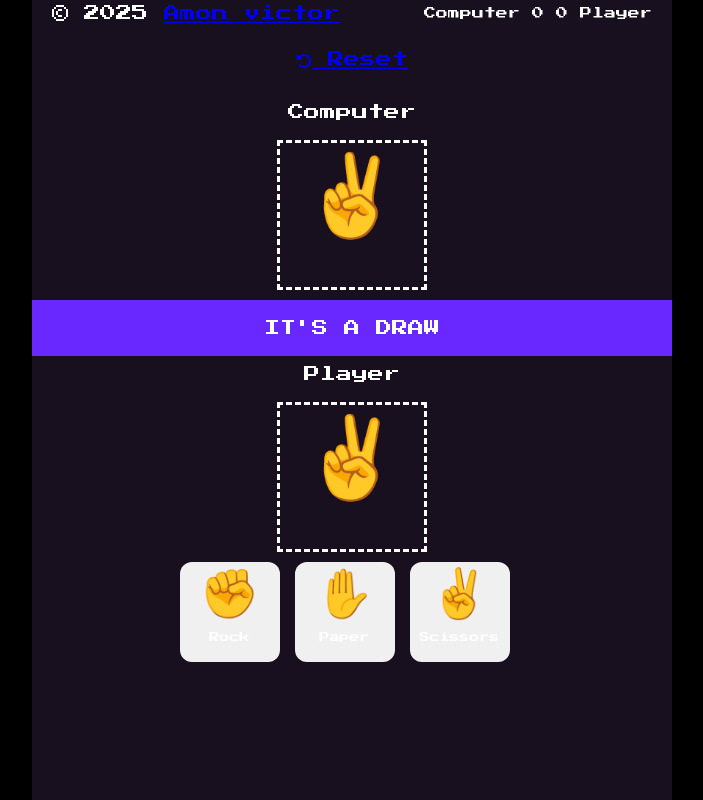
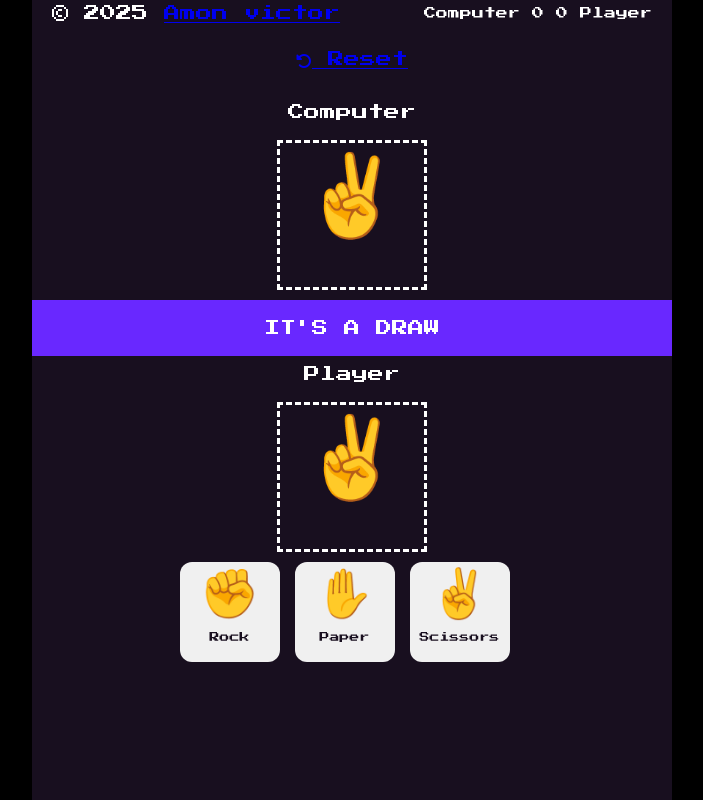
Before and after one commit to arman-develops/rock-paper-scissors, a plain HTML site: page index.html in a window 1280 px wide. Shown: the whole page, without its empty margins (288-991 px from the left). Drawn offline with Linux system fonts and the light colour scheme.

Commit message:
Fixed color mismatch

```diff
--- a/src/style.css
+++ b/src/style.css
@@ -111,4 +111,5 @@ body {
 .option-text {
   font-size: x-small;
   margin-top: 10px;
+  color: var(--bg);
 }
```
